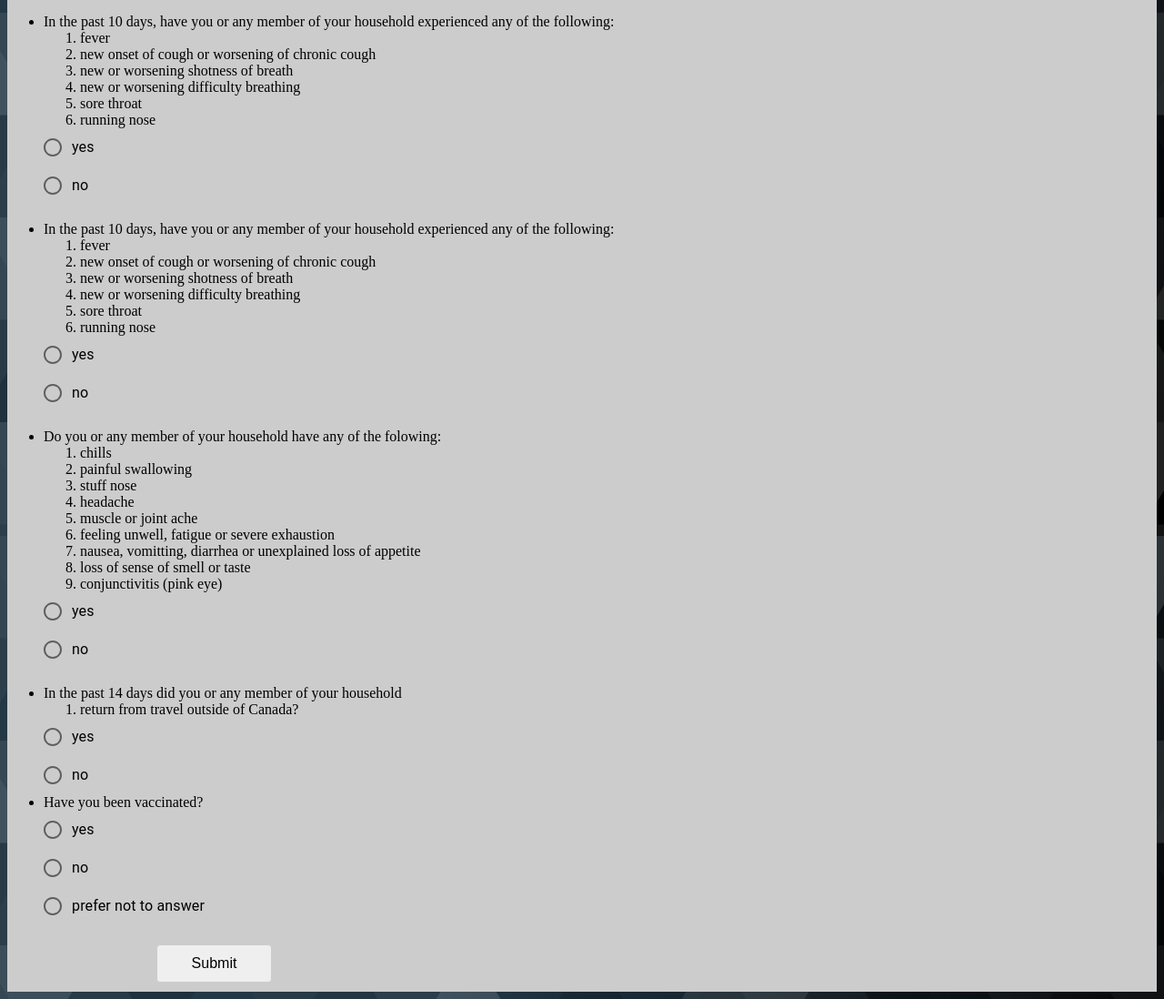
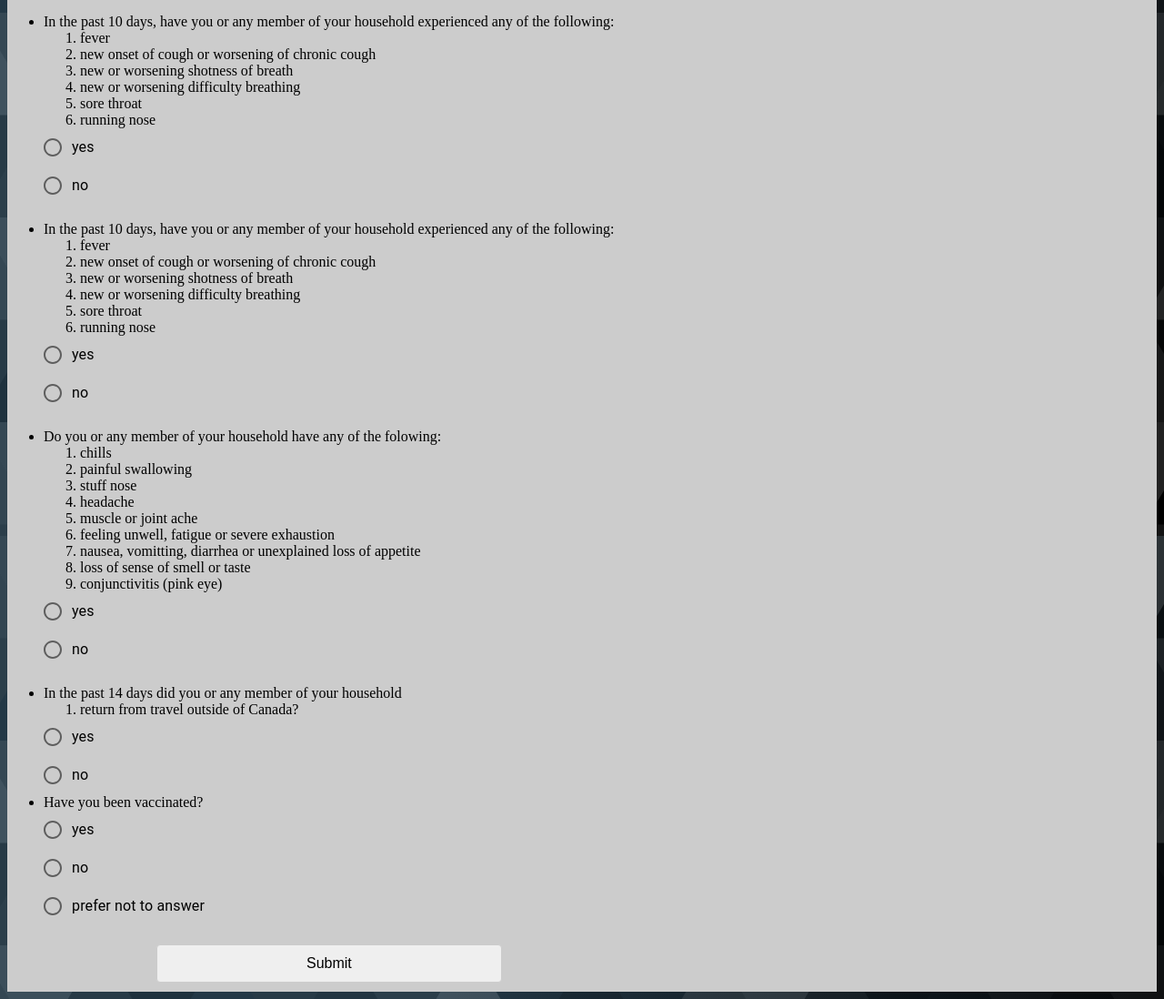
Before and after one commit to DayoAsaolu/attend_front, a React (Create React App) app: page / in a window 1280 px wide. Shown: the part 211-1309 px from the top of the page at 91% size. Built offline with nearby package versions, Linux system fonts and the light colour scheme.

Commit message:
Update button

```diff
--- a/src/components/Questionnaire.js
+++ b/src/components/Questionnaire.js
@@ -140,7 +140,7 @@ class Questions extends React.Component {
                     </RadioGroup>
                 </ul>
 
-                <button onClick={this.handleClickBasic}>Submit</button>
+                <button className="submitButton" onClick={this.handleClickBasic}>Submit</button>
             </div>
         )
     }
--- a/src/components/people.css
+++ b/src/components/people.css
@@ -178,7 +178,7 @@
 }
 
 .Questions button {
-    width: 10%;
+    width: 30%;
     height: 42px;
     border-width: thin;
     font-size: medium;
```
